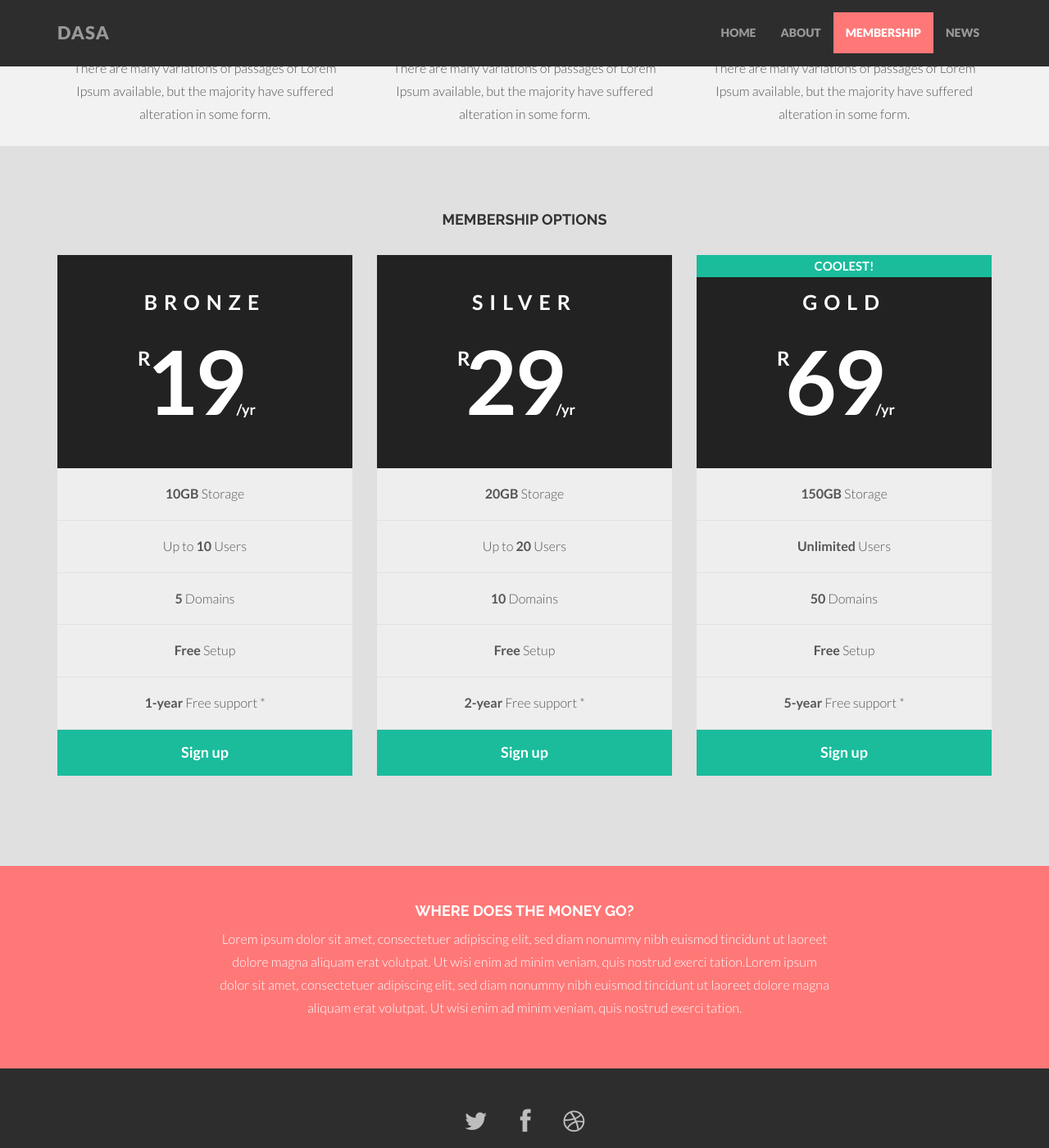
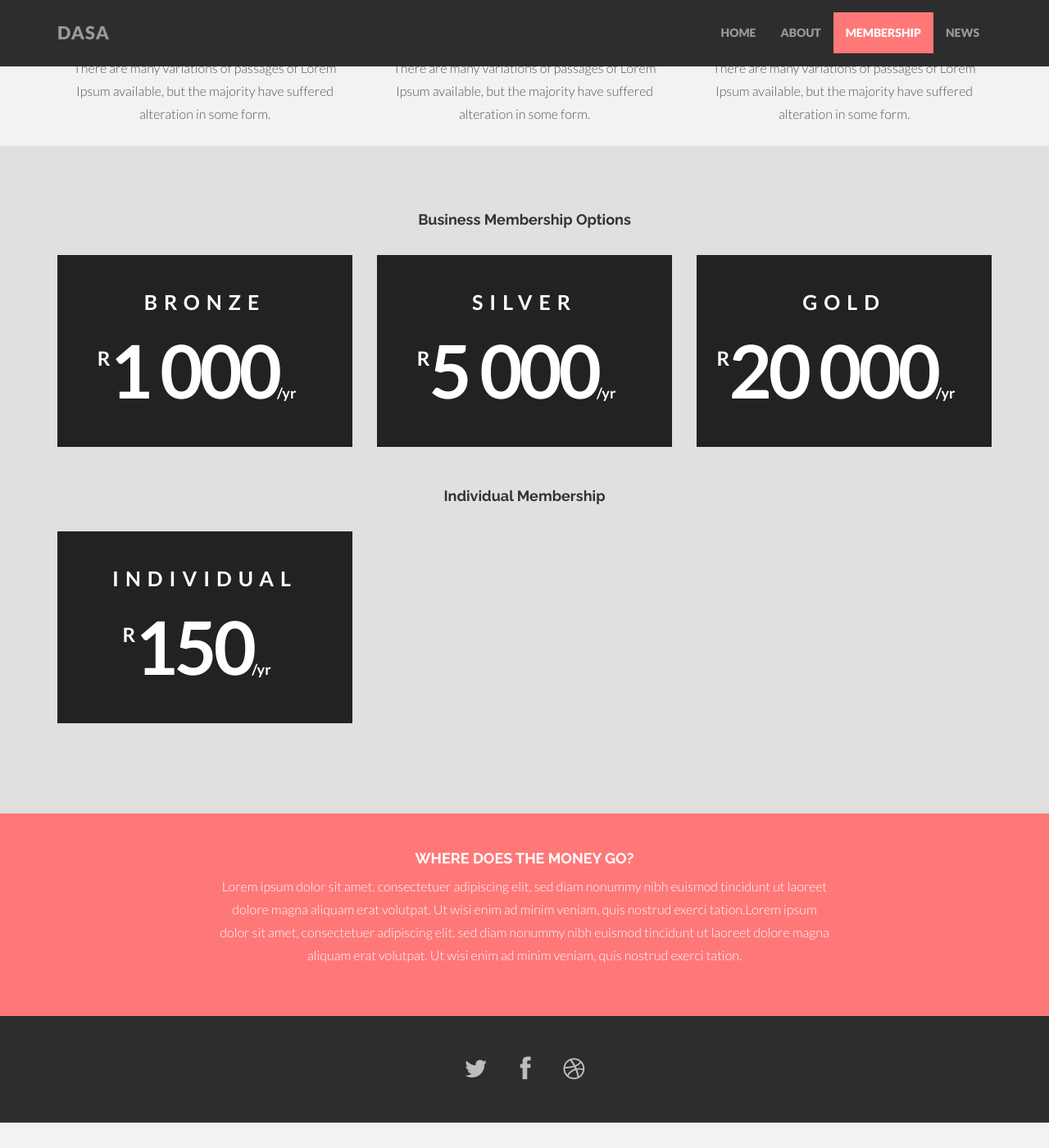
Before and after one commit to DrupalAssociationSA/DrupalAssociationSA.github.io, a Jekyll site: the page built from membership.html, in a window 1280 px wide and 1400 px high, scrolled down 563 px. Shown: the whole window at 82% size. Built offline with Jekyll 4.4.1, drawn with Linux system fonts in a browser that asks for light colours; nearby versions of some CDN libraries; Markdown is read by kramdown in place of the engine named in the settings; after the commit the page ends 1932 px from its top, so only the background shows below that.

Commit message:
refactor(membership): Added membership rates.

```diff
--- a/assets/css/main.css
+++ b/assets/css/main.css
@@ -366,18 +366,18 @@ a:after {
 .pricing-option .price sup {
     position: absolute;
     top: 50px;
-    left: -10px;
+    left: -15px;
     font-size: 24px;
 }
 
 .pricing-option .price .price-amount {
-    font-size: 108px;
+    font-size: 90px;
     letter-spacing: -4px;
 }
 
 .pricing-option .price small {
     position: relative;
-    left: -10px;
+    left: -5px;
     font-size: 18px;
 }
 
--- a/membership.html
+++ b/membership.html
@@ -64,7 +64,7 @@ title: Membership
 <div id="dg">
   <div class="container">
     <div class="row centered">
-      <h4>MEMBERSHIP OPTIONS</h4>
+      <h4>Business Membership Options</h4>
       <br>
       <div class="col-lg-4">
         <!-- START PRICING TABLE -->
@@ -73,22 +73,13 @@ title: Membership
             <span class="pricing-edition">Bronze</span>
             <span class="price">
               <sup>R</sup>
-                              <span class="price-amount">19</span>
+              <span class="price-amount">1 000</span>
               <small>/yr</small>
             </span>
           </div>
-                      <ul>
-                          <li><strong>10GB</strong> Storage</li>
-                          <li>Up to <strong>10</strong> Users</li>
-                          <li><strong>5</strong> Domains</li>
-                          <li><strong>Free</strong> Setup</li>
-                          <li><strong>1-year</strong> Free support *</li>
-                      </ul>
-                      <a href="index.html#" class="pricing-signup">Sign up</a>
         </div><!-- /pricing-option -->
         <!-- END PRICING TABLE -->
       </div><!-- /col -->
-
       <div class="col-lg-4">
         <!-- START PRICING TABLE -->
         <div class="pricing-option">
@@ -96,42 +87,42 @@ title: Membership
             <span class="pricing-edition">Silver</span>
             <span class="price">
               <sup>R</sup>
-                              <span class="price-amount">29</span>
+              <span class="price-amount">5 000</span>
               <small>/yr</small>
             </span>
           </div>
-                      <ul>
-                          <li><strong>20GB</strong> Storage</li>
-                          <li>Up to <strong>20</strong> Users</li>
-                          <li><strong>10</strong> Domains</li>
-                          <li><strong>Free</strong> Setup</li>
-                          <li><strong>2-year</strong> Free support *</li>
-                      </ul>
-                      <a href="index.html#" class="pricing-signup">Sign up</a>
         </div><!-- /pricing-option -->
         <!-- END PRICING TABLE -->
       </div><!-- /col -->
-
       <div class="col-lg-4">
         <!-- START PRICING TABLE -->
         <div class="pricing-option">
           <div class="pricing-top">
-                          <span class="special-label">COOLEST!</span>
             <span class="pricing-edition">Gold</span>
             <span class="price">
               <sup>R</sup>
-                              <span class="price-amount">69</span>
+              <span class="price-amount">20 000</span>
               <small>/yr</small>
             </span>
           </div>
-                      <ul>
-                          <li><strong>150GB</strong> Storage</li>
-                          <li><strong>Unlimited</strong> Users</li>
-                          <li><strong>50</strong> Domains</li>
-                          <li><strong>Free</strong> Setup</li>
-                          <li><strong>5-year</strong> Free support *</li>
-                      </ul>
-                      <a href="index.html#" class="pricing-signup">Sign up</a>
+        </div><!-- /pricing-option -->
+        <!-- END PRICING TABLE -->
+      </div><!-- /col -->
+    </div><!-- row -->
+    <div class="row centered">
+      <h4>Individual Membership</h4>
+      <br>
+      <div class="col-lg-4">
+        <!-- START PRICING TABLE -->
+        <div class="pricing-option">
+          <div class="pricing-top">
+            <span class="pricing-edition">Individual</span>
+            <span class="price">
+              <sup>R</sup>
+              <span class="price-amount">150</span>
+              <small>/yr</small>
+            </span>
+          </div>
         </div><!-- /pricing-option -->
         <!-- END PRICING TABLE -->
       </div><!-- /col -->
```
Lines whose indentation alone changed are shown as unchanged.
